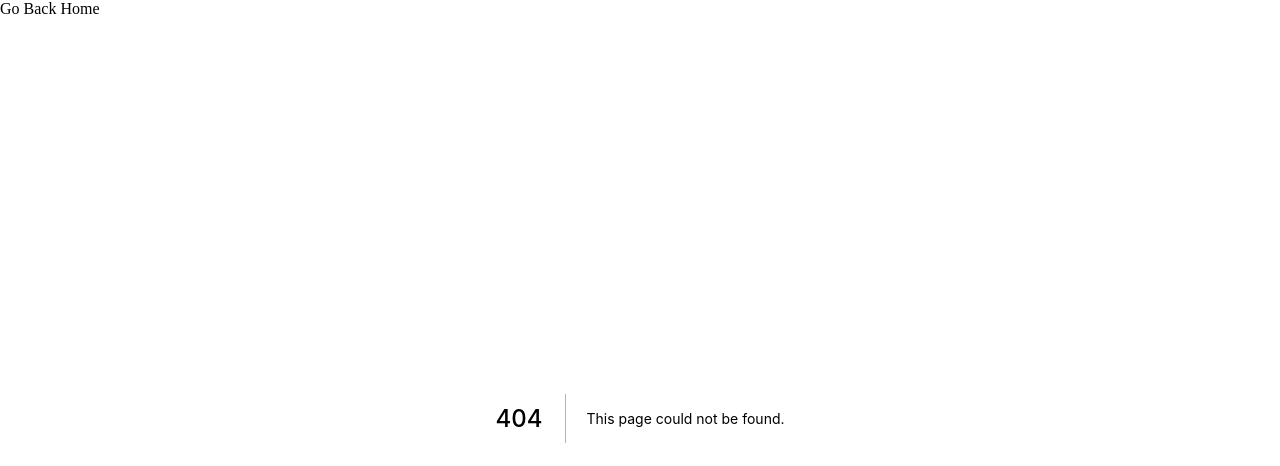
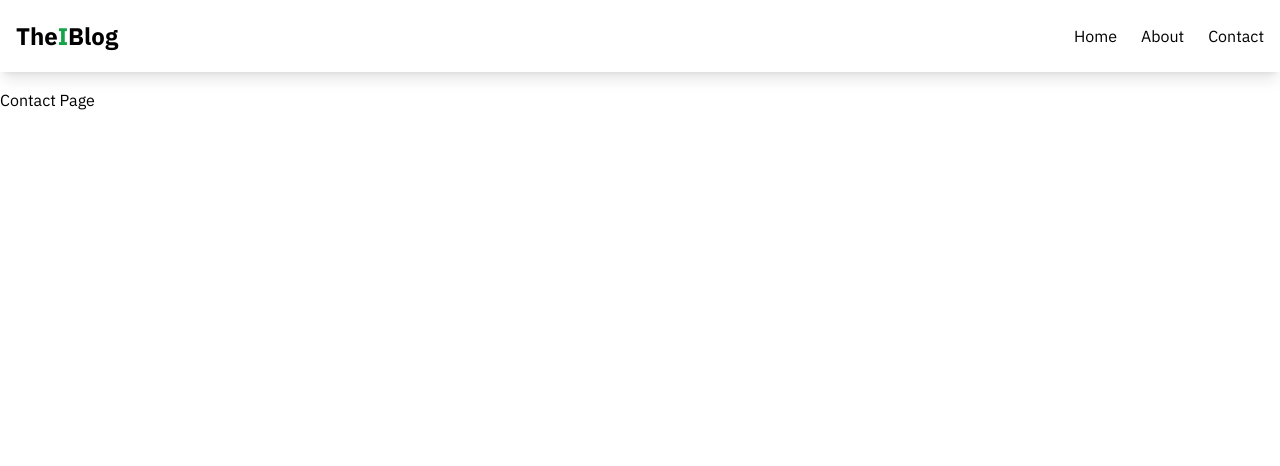
Before and after one commit to ikennaezef/theIBlog, a Next.js app: page /contact in a window 1280 px wide. Before the commit this address had no page. Shown: the top 466 px of the page. Built offline with nearby package versions, Linux system fonts and the light colour scheme.

Commit message:
added tailwind

```diff
--- a/components/Nav.js
+++ b/components/Nav.js
@@ -2,9 +2,18 @@ import Link from 'next/link';
 
 const Nav = () => {
   return (
-    <div>
-      <Link href="/">Go Back Home</Link>
-    </div>
+    <nav className='shadow-lg mb-4'>
+      <div className='container mx-auto px-4 py-5 flex justify-between items-center'>
+        <Link href='/'>
+          <a className='logo text-2xl font-bold'>The<span className='text-green-600'>I</span>Blog</a>
+        </Link>
+        <div className='nav__links flex space-x-6'>
+          <Link href='/'><a className='hover:text-green-600'>Home</a></Link>
+          <Link href='/about'><a className='hover:text-green-600'>About</a></Link>
+          <Link href='/contact'><a className='hover:text-green-600'>Contact</a></Link>
+        </div>
+      </div>
+    </nav>
   )
 }
 
--- a/package.json
+++ b/package.json
@@ -9,6 +9,7 @@
     "lint": "next lint"
   },
   "dependencies": {
+    "@portabletext/react": "^1.0.6",
     "@sanity/image-url": "^1.0.1",
     "next": "12.1.5",
     "next-sanity": "^0.5.2",
@@ -16,7 +17,10 @@
     "react-dom": "18.1.0"
   },
   "devDependencies": {
+    "autoprefixer": "^10.4.7",
     "eslint": "8.14.0",
-    "eslint-config-next": "12.1.5"
+    "eslint-config-next": "12.1.5",
+    "postcss": "^8.4.14",
+    "tailwindcss": "^3.0.24"
   }
 }
--- /dev/null
+++ b/pages/contact.js
@@ -0,0 +1,9 @@
+import React from 'react'
+
+const contact = () => {
+  return (
+    <div>Contact Page</div>
+  )
+}
+
+export default contact
--- a/pages/index.js
+++ b/pages/index.js
@@ -6,7 +6,7 @@ export default function Home() {
   return (
     <div>
       <h1>The Ikenna Blog</h1>
-      <Link href="/about">About</Link>
+      <h2>Home Page</h2>
     </div>
   )
 }
--- /dev/null
+++ b/postcss.config.js
@@ -0,0 +1,6 @@
+module.exports = {
+  plugins: {
+    tailwindcss: {},
+    autoprefixer: {},
+  },
+}
--- a/styles/globals.css
+++ b/styles/globals.css
@@ -1,3 +1,15 @@
+@import url('https://fonts.googleapis.com/css2?family=Roboto+Slab:wght@300;400;500;600&display=swap');
+@import url('https://fonts.googleapis.com/css2?family=IBM+Plex+Sans:wght@300;400;500;600;700&display=swap');
+
+@import 'tailwindcss/base';
+@import 'tailwindcss/components';
+@import 'tailwindcss/utilities';
+
+html,
+body {
+  font-family: 'IBM Plex Sans', sans-serif;
+}
+
 a {
   color: inherit;
   text-decoration: none;
@@ -7,4 +19,5 @@ a {
   padding: 0;
   margin: 0;
   box-sizing: border-box;
+  transition: 0.3s ease;
 }
--- /dev/null
+++ b/tailwind.config.js
@@ -0,0 +1,10 @@
+module.exports = {
+  content: [
+    "./pages/**/*.{js,ts,jsx,tsx}",
+    "./components/**/*.{js,ts,jsx,tsx}",
+  ],
+  theme: {
+    extend: {},
+  },
+  plugins: [],
+}
```
Also changed, not shown: lib/sanity.js (+10 -2 lines), 1 other file (tests, documents, lock files or other folders).
